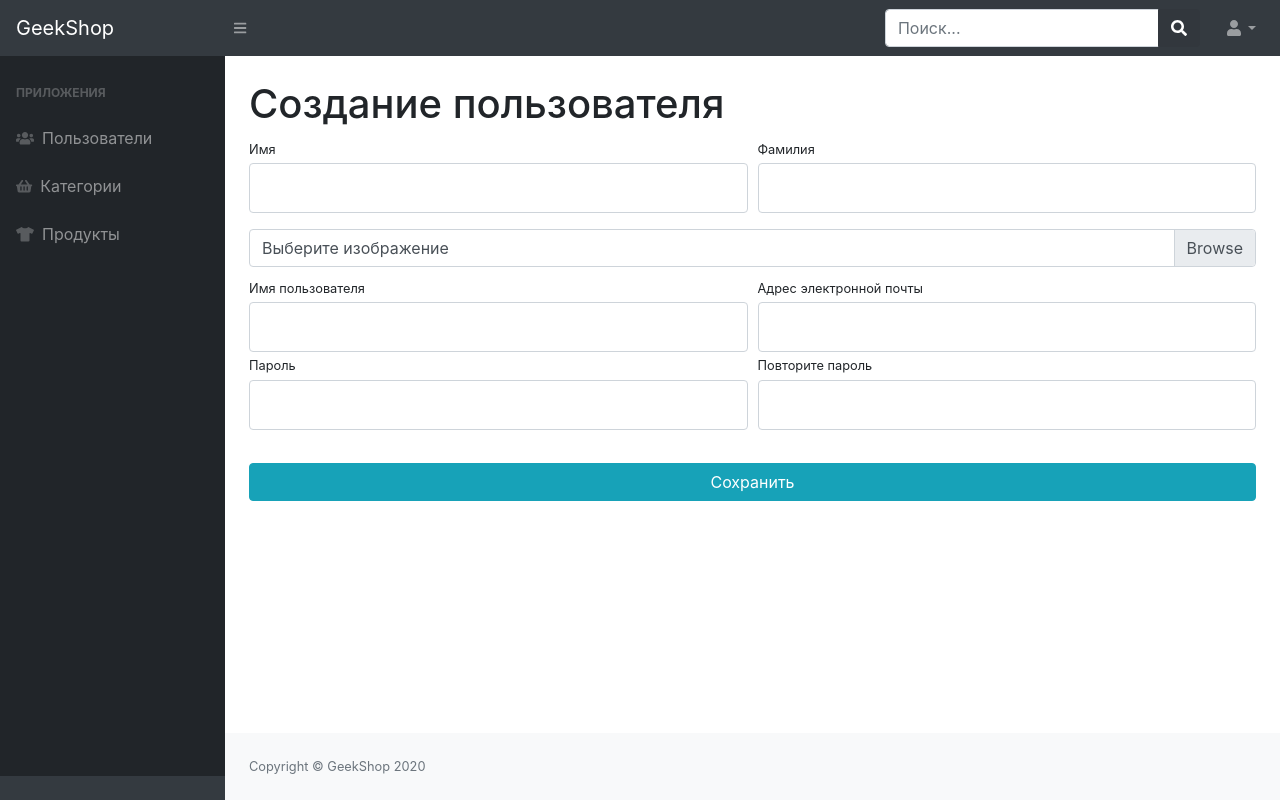
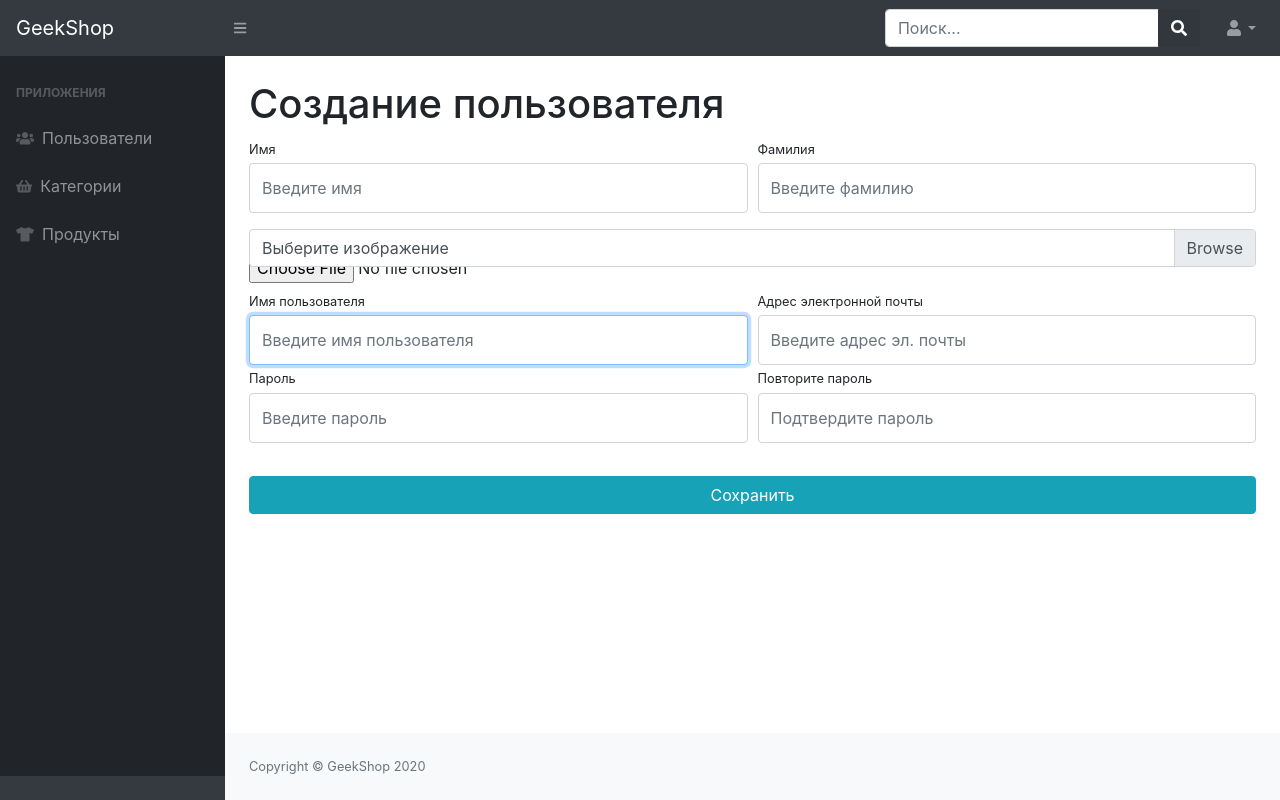
Before and after one commit to SergioRyzhov/DJANGO_SHOP_GB, a Django app: page /admins/users-create/ in a window 1280 px wide. Run offline with Django 3.2, Linux system fonts and the light colour scheme; some libraries are stand-ins or nearby versions.

Commit message:
Add Create for admin users

```diff
--- /dev/null
+++ b/admins/forms.py
@@ -0,0 +1,26 @@
+from django import forms
+from django.db.models.base import Model
+
+from users.forms import UserRegistrationForm
+from users.models import User
+
+
+class UserAdminRegistrationForm(UserRegistrationForm):
+    username = forms.CharField(widget=forms.TextInput(attrs={
+        'class': 'form-control py-4', 'placeholder': 'Введите имя пользователя'}))
+    email = forms.CharField(widget=forms.EmailInput(attrs={
+        'class': 'form-control py-4', 'placeholder': 'Введите адрес эл. почты'}))
+    first_name = forms.CharField(widget=forms.TextInput(attrs={
+        'class': 'form-control py-4', 'placeholder': 'Введите имя'}))
+    last_name = forms.CharField(widget=forms.TextInput(attrs={
+        'class': 'form-control py-4', 'placeholder': 'Введите фамилию'}))
+    password1 = forms.CharField(widget=forms.PasswordInput(attrs={
+        'class': 'form-control py-4', 'placeholder': 'Введите пароль'}))
+    password2 = forms.CharField(widget=forms.PasswordInput(attrs={
+        'class': 'form-control py-4', 'placeholder': 'Подтвердите пароль'}))
+    image = forms.ImageField(widget=forms.FileInput(attrs={
+        'class': 'py-4'}), required=False)
+
+    class Meta:
+        model = User
+        fields = ('username', 'email', 'first_name', 'last_name', 'password1', 'password2', 'image')
--- a/admins/templates/admins/admin-users-create.html
+++ b/admins/templates/admins/admin-users-create.html
@@ -4,52 +4,49 @@
     <main>
         <div class="container-fluid">
             <h1 class="mt-4">Создание пользователя</h1>
-            <form action="">
+            <form action="{% url 'admins:admin_users_create' %}" method="post" enctype="multipart/form-data">
+                {% csrf_token %}
                 <div class="form-row">
                     <div class="col-lg-6">
                         <div class="form-group">
-                            <label class="small mb-1" for="inputFirstName">Имя</label>
-                            <input class="form-control py-4" id="inputFirstName" type="text"/>
+                            <label class="small mb-1" for="{{ form.first_name.id_for_label }}">Имя</label>
+                            {{ form.first_name }}
                         </div>
                     </div>
                     <div class="col-lg-6">
                         <div class="form-group">
-                            <label class="small mb-1" for="inputLastName">Фамилия</label>
-                            <input class="form-control py-4" id="inputLastName" type="text"/>
+                            <label class="small mb-1" for="{{ form.last_name.id_for_label }}">Фамилия</label>
+                            {{ form.last_name }}
                         </div>
                     </div>
                 </div>
                 <div class="form-row mb-2">
                     <div class="col-lg-12">
                         <div class="custom-file">
-                            <input type="file" class="custom-file-input" id="userAvatar" size="50">
-                            <label class="custom-file-label" for="userAvatar">Выберите изображение</label>
+                            {{ form.image }}
+                            <label class="custom-file-label" for="{{ form.image.id_for_label }}">Выберите изображение</label>
                         </div>
                     </div>
                 </div>
                 <div class="form-row">
                     <div class="col-lg-6">
-                        <label class="small mb-1" for="inputUsername">Имя пользователя</label>
-                        <input class="form-control py-4" id="inputUsername" type="text"
-                                aria-describedby="usernameHelp"/>
+                        <label class="small mb-1" for="{{ form.username.id_for_label }}">Имя пользователя</label>
+                        {{ form.username }}
                     </div>
                     <div class="col-lg-6">
-                        <label class="small mb-1" for="inputEmailAddress">Адрес электронной
+                        <label class="small mb-1" for="{{ form.email.id_for_label }}">Адрес электронной
                             почты</label>
-                        <input class="form-control py-4" id="inputEmailAddress" type="email"
-                                aria-describedby="emailHelp"/>
+                        {{ form.email }}
                     </div>
                 </div>
                 <div class="form-row">
                     <div class="col-lg-6">
-                        <label class="small mb-1" for="inputPassword1">Пароль</label>
-                        <input class="form-control py-4" id="inputPassword1" type="text"
-                                aria-describedby="password1Help"/>
+                        <label class="small mb-1" for="{{ form.password1.id_for_label }}">Пароль</label>
+                        {{ form.password1 }}
                     </div>
                     <div class="col-lg-6">
-                        <label class="small mb-1" for="inputPassword2">Повторите пароль</label>
-                        <input class="form-control py-4" id="inputPassword2" type="text"
-                                aria-describedby="password2Help"/>
+                        <label class="small mb-1" for="{{ form.password2.id_for_label }}">Повторите пароль</label>
+                        {{ form.password2 }}
                     </div>
                 </div>
                 <div class="form-row">
--- a/admins/templates/admins/base.html
+++ b/admins/templates/admins/base.html
@@ -8,7 +8,7 @@
     <meta name="viewport" content="width=device-width, initial-scale=1, shrink-to-fit=no"/>
     <meta name="description" content=""/>
     <meta name="author" content=""/>
-    <title>{{ Title }}</title>
+    <title>{{ title }}</title>
     <link href="{% static 'css/auth-admin.css' %}" rel="stylesheet"/>
     <link href="https://cdn.datatables.net/1.10.20/css/dataTables.bootstrap4.min.css" rel="stylesheet"
           crossorigin="anonymous"/>
--- a/admins/views.py
+++ b/admins/views.py
@@ -1,4 +1,8 @@
-from django.shortcuts import render
+from django.shortcuts import render, HttpResponseRedirect
+from django.urls import reverse
+
+from users.models import User
+from admins.forms import UserAdminRegistrationForm
 
 # Create your views here.
 def index(request):
@@ -8,13 +12,23 @@
 
 # create
 def admin_users_create(request):
-    context = {'title': 'Geekshop - Создание пользователей'}
+    if request.method == 'POST':
+        form = UserAdminRegistrationForm(request.POST, request.FILES)
+        if form.is_valid():
+            form.save()
+            return HttpResponseRedirect(reverse('admins:admin_users'))
+    else:
+        form = UserAdminRegistrationForm()
+    context = {'title': 'Geekshop - Создание пользователей', 'form': form}
     return render(request, 'admins/admin-users-create.html', context)
 
 
 # read
 def admin_users(request):
-    context = {'title': 'Geekshop - Пользователи'}
+    context = {
+        'title': 'Geekshop - Пользователи',
+        'users': User.objects.all(),
+    }
     return render(request, 'admins/admin-users-read.html', context)
 
 
--- a/users/forms.py
+++ b/users/forms.py
@@ -37,12 +37,15 @@
         fields = ('username', 'email', 'first_name', 'last_name', 'password1', 'password2', 'image', 'birth')
 
     def clean_birth(self):
-        today = date.today()
-        birth = self.cleaned_data['birth']
-        if today.year - birth.year < 18:
-            # raise ValidationError('18 years exception')
-            self.add_error("birth", "Нет 18ти")
-        return birth
+        if self.cleaned_data['birth']:
+            today = date.today()
+            birth = self.cleaned_data['birth']
+            if today.year - birth.year < 18:
+                # raise ValidationError('18 years exception')
+                self.add_error("birth", "Нет 18ти")
+            return birth
+        else:
+            return
 
 class UsersProfileForm(UserChangeForm):
     first_name = forms.CharField(widget=forms.TextInput(attrs={'class':'form-control py-4'}))
```
Also changed, not shown: admins/templates/admins/admin-users-read.html (+25 -16 lines).
